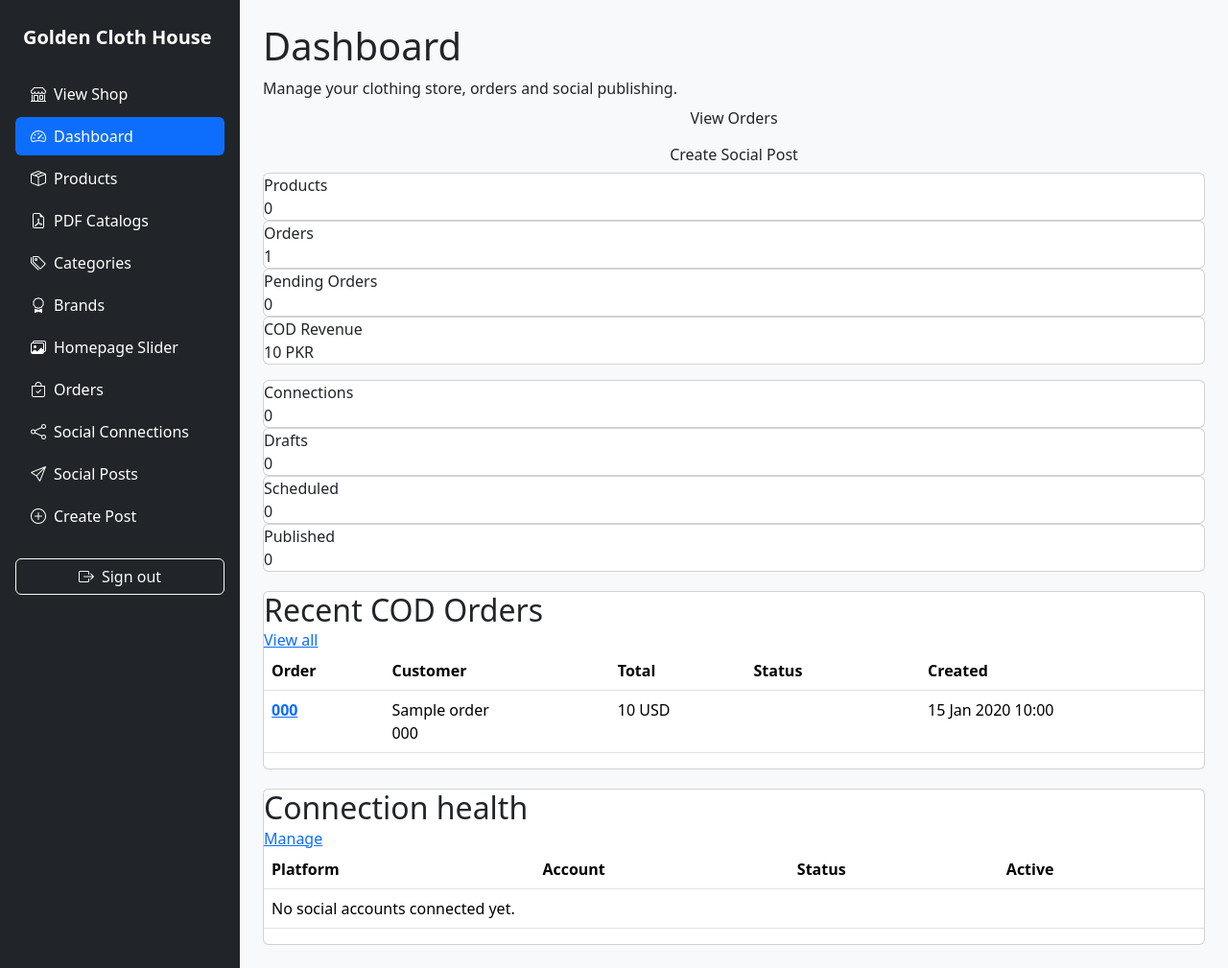
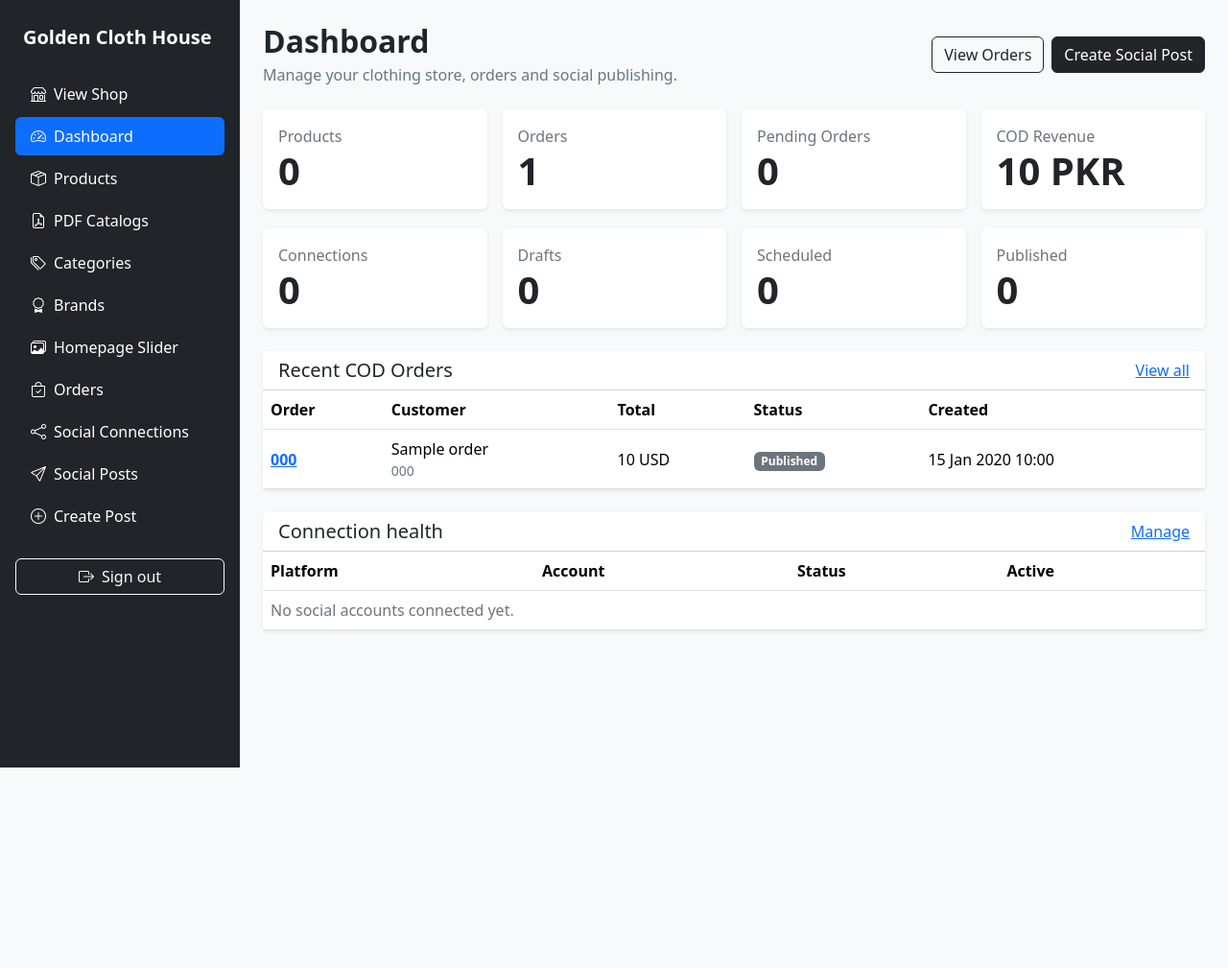
Before and after one commit to Ahmed4726/golden-cloth-house, a Laravel app: page /admin in a window 1280 px wide. Shown: the whole page at 96% size. After the commit the page ends 800 px from the top, so only its background shows below. Run offline with Laravel 12, Linux system fonts and the light colour scheme; a user stored in the database is signed in; data comes from the database, SQL or seed files in the repository; tables that the repository leaves empty hold one stand-in row (values such as "Sample post").

Commit message:
Refactor dashboard to Bootstrap-only layout

```diff
--- a/resources/views/dashboard.blade.php
+++ b/resources/views/dashboard.blade.php
@@ -1,100 +1,83 @@
 @extends('layouts.app')
 
 @section('content')
-    <div class="top">
+    <div class="d-flex flex-column flex-lg-row justify-content-between align-items-lg-center gap-3 mb-4">
         <div>
-            <h1>Dashboard</h1>
-            <div class="muted">Manage your clothing store, orders and social publishing.</div>
+            <h1 class="h2 fw-bold mb-1">Dashboard</h1>
+            <div class="text-secondary">Manage your clothing store, orders and social publishing.</div>
         </div>
-
-        <div class="row">
-            <a class="btn secondary" href="{{ route('orders.index') }}">View Orders</a>
-            <a class="btn" href="{{ route('posts.create') }}">Create Social Post</a>
+        <div class="d-flex flex-wrap gap-2">
+            <a class="btn btn-outline-dark" href="{{ route('orders.index') }}">View Orders</a>
+            <a class="btn btn-dark" href="{{ route('posts.create') }}">Create Social Post</a>
         </div>
     </div>
 
-    <div class="grid">
+    <div class="row row-cols-1 row-cols-sm-2 row-cols-xl-4 g-3">
         @foreach ([
             ['Products', $stats['products']],
             ['Orders', $stats['orders']],
             ['Pending Orders', $stats['pendingOrders']],
             ['COD Revenue', number_format((float) $stats['revenue'], 0).' PKR'],
         ] as $stat)
-            <div class="card">
-                <div class="muted">{{ $stat[0] }}</div>
-                <div class="stat">{{ $stat[1] }}</div>
+            <div class="col">
+                <div class="card border-0 shadow-sm h-100"><div class="card-body"><div class="text-secondary">{{ $stat[0] }}</div><div class="display-6 fw-bold">{{ $stat[1] }}</div></div></div>
             </div>
         @endforeach
     </div>
 
-    <div class="grid" style="margin-top:16px;">
+    <div class="row row-cols-1 row-cols-sm-2 row-cols-xl-4 g-3 mt-1">
         @foreach ([
             ['Connections', $stats['connections']],
             ['Drafts', $stats['drafts']],
             ['Scheduled', $stats['scheduled']],
             ['Published', $stats['published']],
         ] as $stat)
-            <div class="card">
-                <div class="muted">{{ $stat[0] }}</div>
-                <div class="stat">{{ $stat[1] }}</div>
+            <div class="col">
+                <div class="card border-0 shadow-sm h-100"><div class="card-body"><div class="text-secondary">{{ $stat[0] }}</div><div class="display-6 fw-bold">{{ $stat[1] }}</div></div></div>
             </div>
         @endforeach
     </div>
 
-    <div class="card" style="margin-top:20px;">
-        <div class="top">
-            <h2 style="margin:0;">Recent COD Orders</h2>
-            <a href="{{ route('orders.index') }}">View all</a>
-        </div>
-
-        <table class="table">
-            <thead>
-                <tr>
-                    <th>Order</th>
-                    <th>Customer</th>
-                    <th>Total</th>
-                    <th>Status</th>
-                    <th>Created</th>
-                </tr>
-            </thead>
+    <div class="card border-0 shadow-sm mt-4">
+        <div class="card-header bg-white d-flex justify-content-between align-items-center"><h2 class="h5 mb-0">Recent COD Orders</h2><a href="{{ route('orders.index') }}">View all</a></div>
+        <div class="table-responsive">
+            <table class="table table-hover align-middle mb-0">
+                <thead><tr><th>Order</th><th>Customer</th><th>Total</th><th>Status</th><th>Created</th></tr></thead>
                 <tbody>
                     @forelse ($recentOrders as $order)
                         <tr>
                             <td><a href="{{ route('orders.show', $order) }}"><strong>{{ $order->order_number }}</strong></a></td>
-                        <td>{{ $order->customer_name }}<div class="muted">{{ $order->customer_phone }}</div></td>
+                            <td>{{ $order->customer_name }}<div class="text-secondary small">{{ $order->customer_phone }}</div></td>
                             <td>{{ number_format((float) $order->total, 0) }} {{ $order->currency }}</td>
-                        <td><span class="badge">{{ ucfirst($order->status) }}</span></td>
+                            <td><span class="badge text-bg-secondary">{{ ucfirst($order->status) }}</span></td>
                             <td>{{ $order->created_at->format('d M Y H:i') }}</td>
                         </tr>
                     @empty
-                    <tr><td colspan="5" class="muted">No orders yet.</td></tr>
+                        <tr><td colspan="5" class="text-secondary">No orders yet.</td></tr>
                     @endforelse
                 </tbody>
             </table>
         </div>
-
-    <div class="card" style="margin-top:20px;">
-        <div class="top">
-            <h2 style="margin:0;">Connection health</h2>
-            <a href="{{ route('connections.index') }}">Manage</a>
     </div>
 
-        <table class="table">
-            <thead>
-                <tr><th>Platform</th><th>Account</th><th>Status</th><th>Active</th></tr>
-            </thead>
+    <div class="card border-0 shadow-sm mt-4">
+        <div class="card-header bg-white d-flex justify-content-between align-items-center"><h2 class="h5 mb-0">Connection health</h2><a href="{{ route('connections.index') }}">Manage</a></div>
+        <div class="table-responsive">
+            <table class="table table-hover align-middle mb-0">
+                <thead><tr><th>Platform</th><th>Account</th><th>Status</th><th>Active</th></tr></thead>
                 <tbody>
                     @forelse ($connections as $connection)
                         <tr>
                             <td>{{ ucfirst($connection->provider->value) }}</td>
                             <td>{{ $connection->name }}</td>
-                        <td><span class="badge {{ $connection->status === 'connected' ? 'ok' : '' }}">{{ $connection->status }}</span></td>
+                            <td><span class="badge {{ $connection->status === 'connected' ? 'text-bg-success' : 'text-bg-secondary' }}">{{ $connection->status }}</span></td>
                             <td>{{ $connection->active ? 'Yes' : 'No' }}</td>
                         </tr>
                     @empty
-                    <tr><td colspan="4" class="muted">No social accounts connected yet.</td></tr>
+                        <tr><td colspan="4" class="text-secondary">No social accounts connected yet.</td></tr>
                     @endforelse
                 </tbody>
             </table>
         </div>
+    </div>
 @endsection
```
Lines whose indentation alone changed are shown as unchanged.
